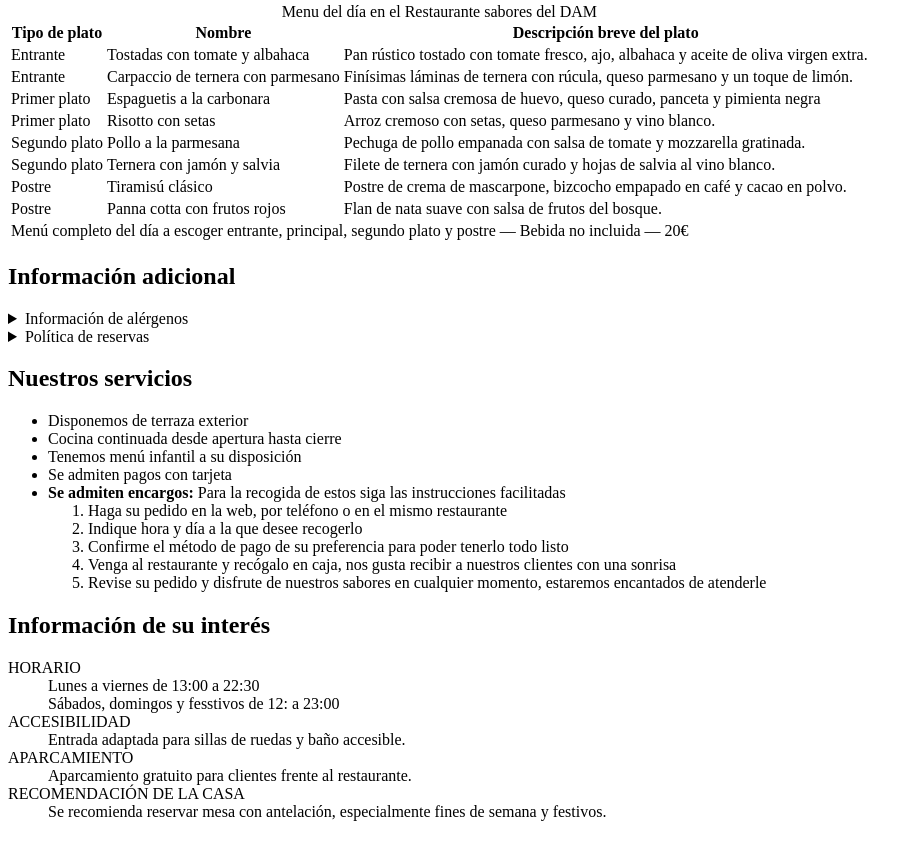
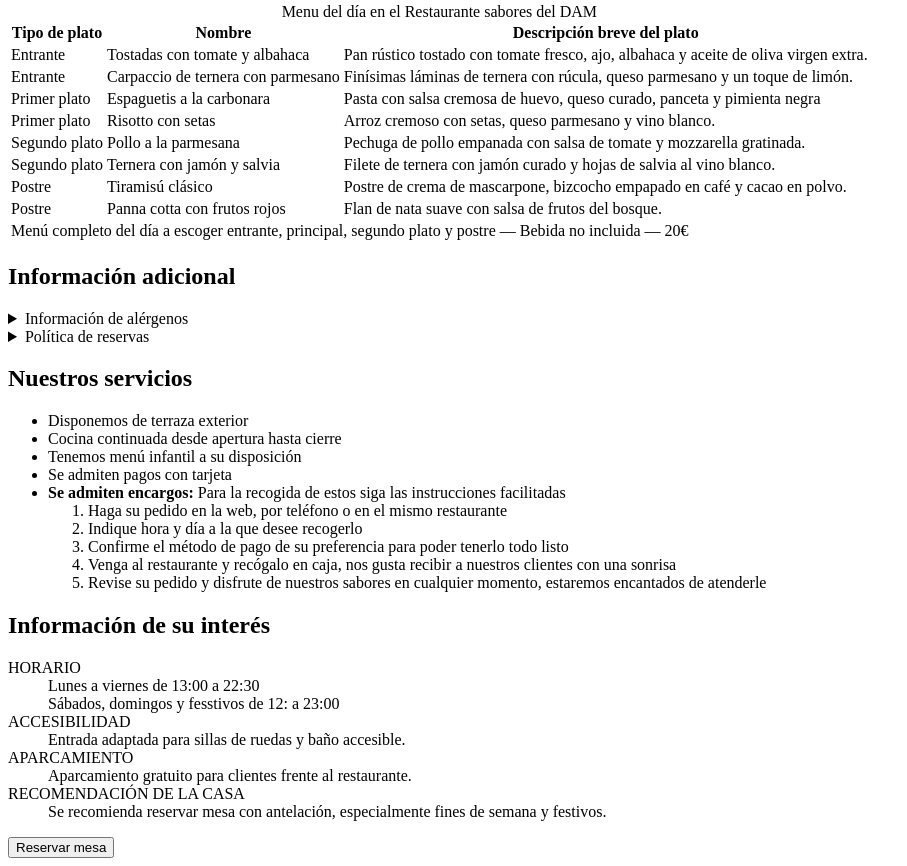
Before and after one commit to Eli8427/saboresDelDAM, a plain HTML site: page index.html in a window 1280 px wide. Shown: the part 300-1166 px from the top of the page, without its empty margins (0-907 px from the left). Before the commit the page ends 1137 px from the top, so only its background shows below. Drawn offline with Linux system fonts and the light colour scheme.

Commit message:
Añadimos la etiqueta button con un id para identificarlo y el type que nos indica el tipo, añadimos también el texto que queremos que nos traiga el botón, cerramos el button

```diff
--- a/index.html
+++ b/index.html
@@ -141,5 +141,6 @@
                     <dd>Se recomienda reservar mesa con antelación, especialmente fines de semana y festivos.</dd>
                 </dl>
             </aside>
+            <button id="abrir" type="button">Reservar mesa</button>
     </body>
 </html>
```
